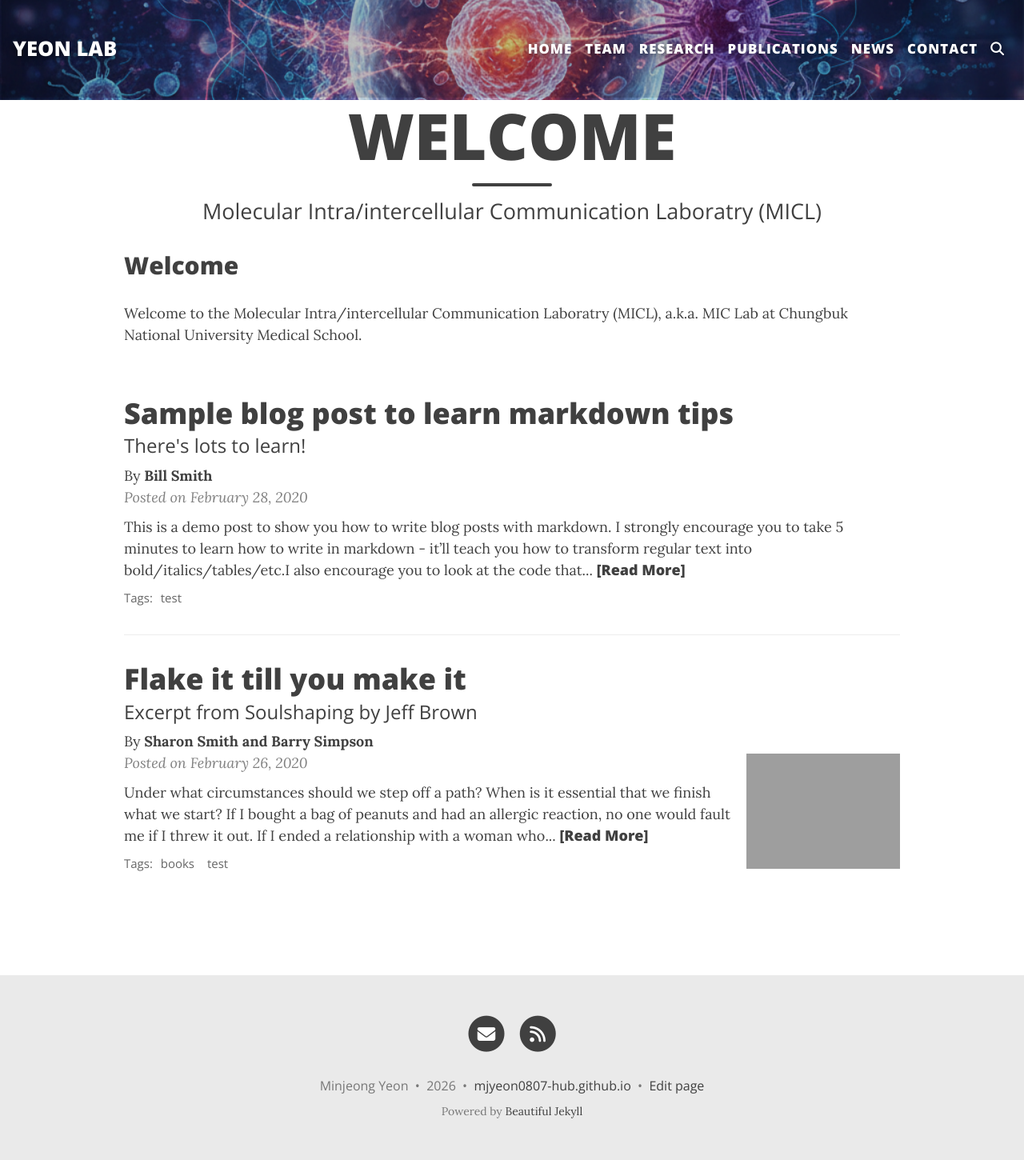
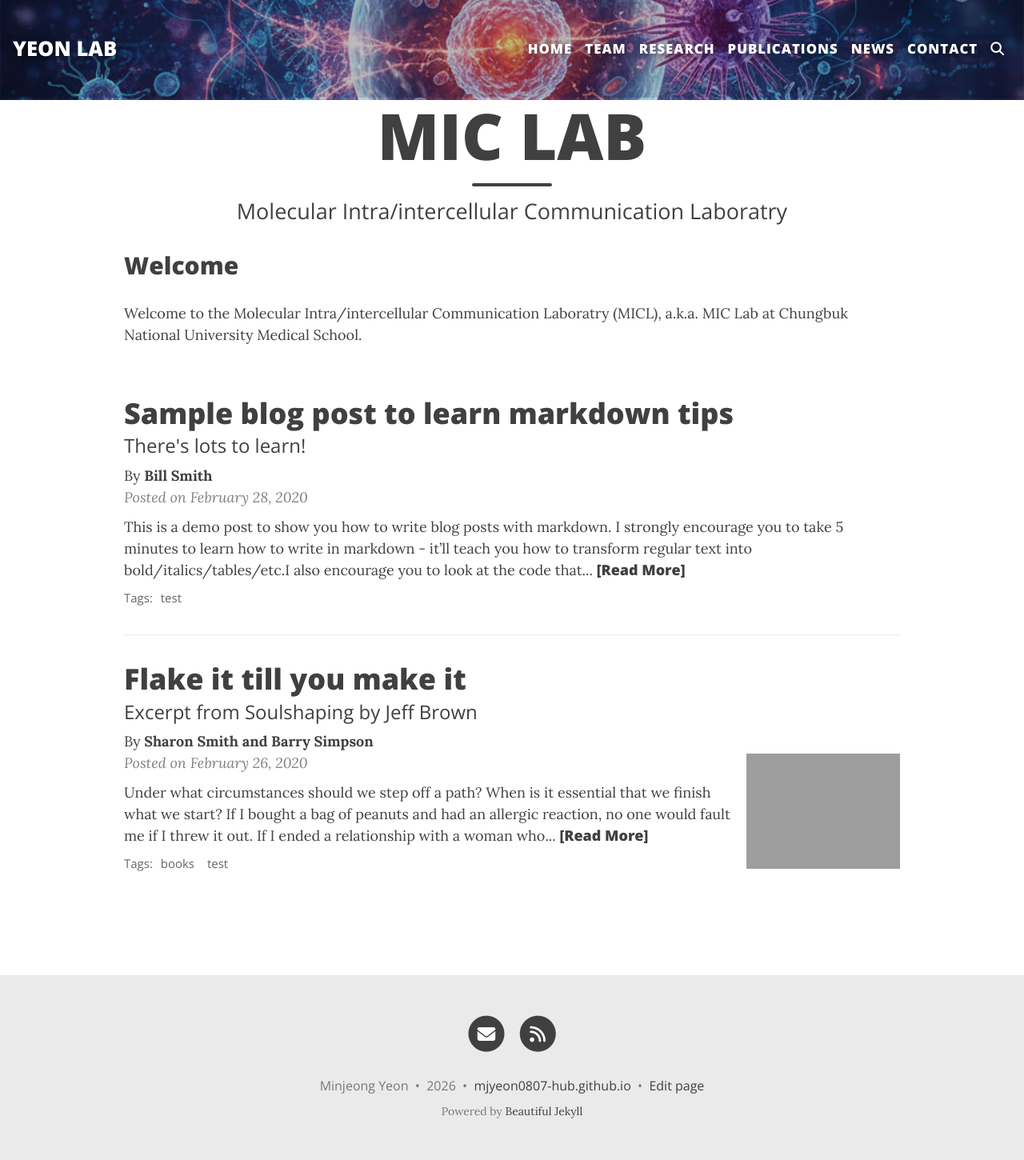
Before and after one commit to mjyeon0807-hub/mjyeon0807-hub.github.io, a Jekyll site: the page built from index.md, in a window 1280 px wide. Shown: the whole page at 80% size. Built offline with Jekyll 4.4.1, drawn with Linux system fonts in a browser that asks for light colours; comment, search, counter and statistics services are not loaded.

Commit message:
Update index.md

```diff
--- a/index.md
+++ b/index.md
@@ -1,7 +1,7 @@
 ---
 layout: home
-title: "WELCOME"
-subtitle: "Molecular Intra/intercellular Communication Laboratry (MICL)"
+title: "MIC LAB"
+subtitle: "Molecular Intra/intercellular Communication Laboratry"
 ---
 
 ## Welcome
```
